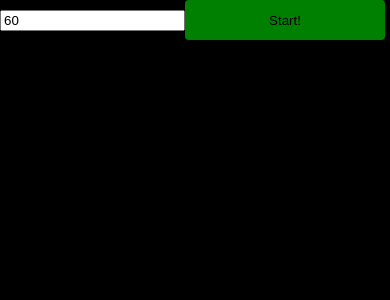
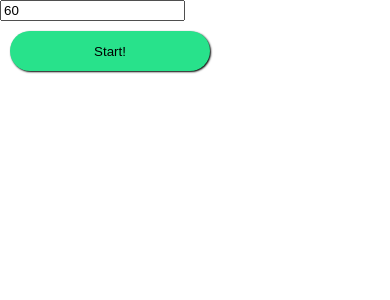
Before and after one commit to daleawhitaker/Cat-Tinder, a React (Create React App) app: page / in a window 390 px wide. Shown: the top 300 px of the page. Built offline with nearby package versions, Linux system fonts and the light colour scheme.

Commit message:
Made the main game screen responsive

```diff
--- a/src/components/catPicture/style.css
+++ b/src/components/catPicture/style.css
@@ -1,7 +1,9 @@
 .cat-picture {
   width: 100%;
-  height: 100%;
-  text-align: center;
+  /*Allow flex to fill the remaining space vertically*/
+  height: 0px;
+  flex: 1 1 auto;
+  background-color: black;
 }
 
 .cat-picture img {
--- a/src/components/fancyButton/styles.css
+++ b/src/components/fancyButton/styles.css
@@ -1,9 +1,14 @@
 .fancy-button {
+  --height: 40px;
+
+  height: var(--height);
+  width: 200px;
+  min-width: fit-content;
+  flex: 1 1 auto;
   border: none;
-  border-radius: 4px;
+  margin: 10px;
+  border-radius: calc(var(--height) / 2);
+  background-color: var(--main);
   box-shadow: 1px 1px 2px black;
-  background-color: green;
-  width: 200px;
-  height: 40px;
   cursor: pointer;
 }
--- a/src/components/game/styles.css
+++ b/src/components/game/styles.css
@@ -1,11 +1,14 @@
 .game {
   width: 100vw;
   height: 100vh;
+  display: flex;
+  flex-direction: column;
 }
 
 .controls {
-  position: absolute;
   bottom: 0px;
   width: 100%;
-  text-align: center;
+  display: flex;
+  justify-content: space-evenly;
+  flex: 0 0 auto;
 }
--- a/src/components/timer/styles.css
+++ b/src/components/timer/styles.css
@@ -32,7 +32,7 @@
   stroke-dasharray: 1;
   stroke-linecap: butt;
   stroke-width: 2;
-  stroke: green;
+  stroke: var(--main);
   fill: none;
   transition: stroke-dashoffset 1s linear;
 }
--- a/src/styles.css
+++ b/src/styles.css
@@ -1,6 +1,10 @@
 body {
   margin: 0px;
   width: 100%;
-  background-color: black;
   overflow: hidden;
 }
+
+#root {
+  /* Full-app variables */
+  --main: hsl(152, 76%, 52%);
+}
```
